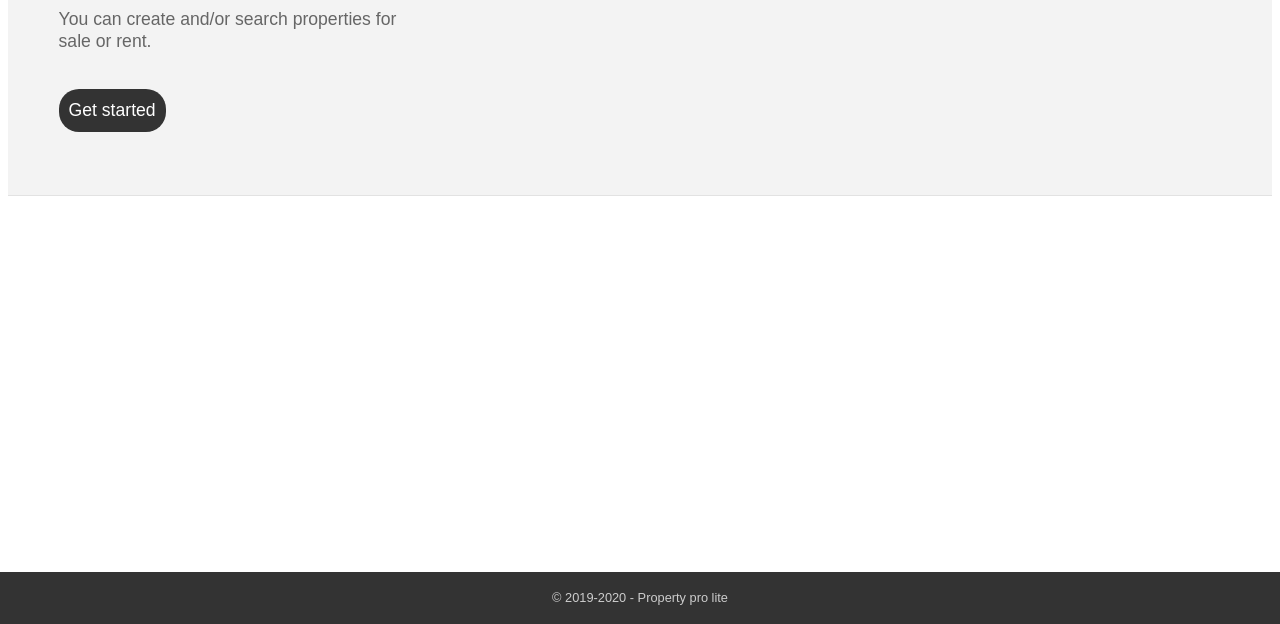
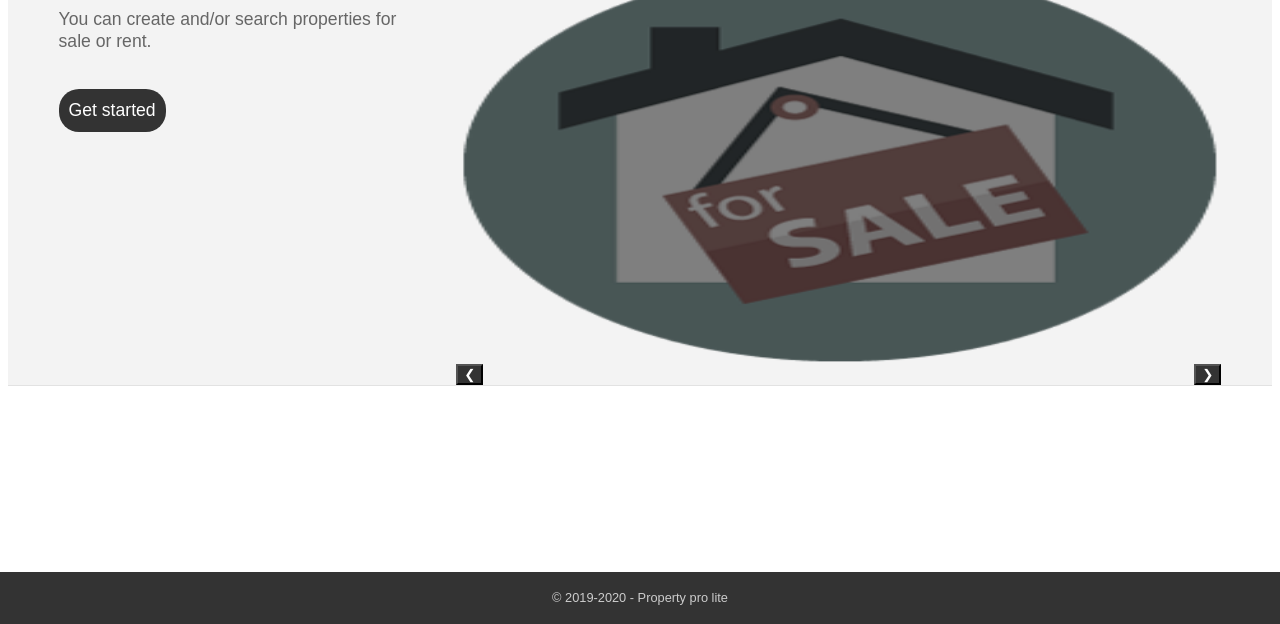
Before and after one commit to BlaiseJavan/Property-pro-lite, a plain HTML site: page UI/index.html in a window 1280 px wide. Shown: the part 176-800 px from the top of the page. Drawn offline with Linux system fonts and the light colour scheme; a web font is replaced by a local one.

Commit message:
ch-changes in style

```diff
--- a/UI/css/style.css
+++ b/UI/css/style.css
@@ -815,7 +815,7 @@ span.psw {
 
 	.mySlides2{
 		/* width: 20px;  */
-	 height: 10px!important;
+	 height: 400px;
 	}
 
 	.black{
```
